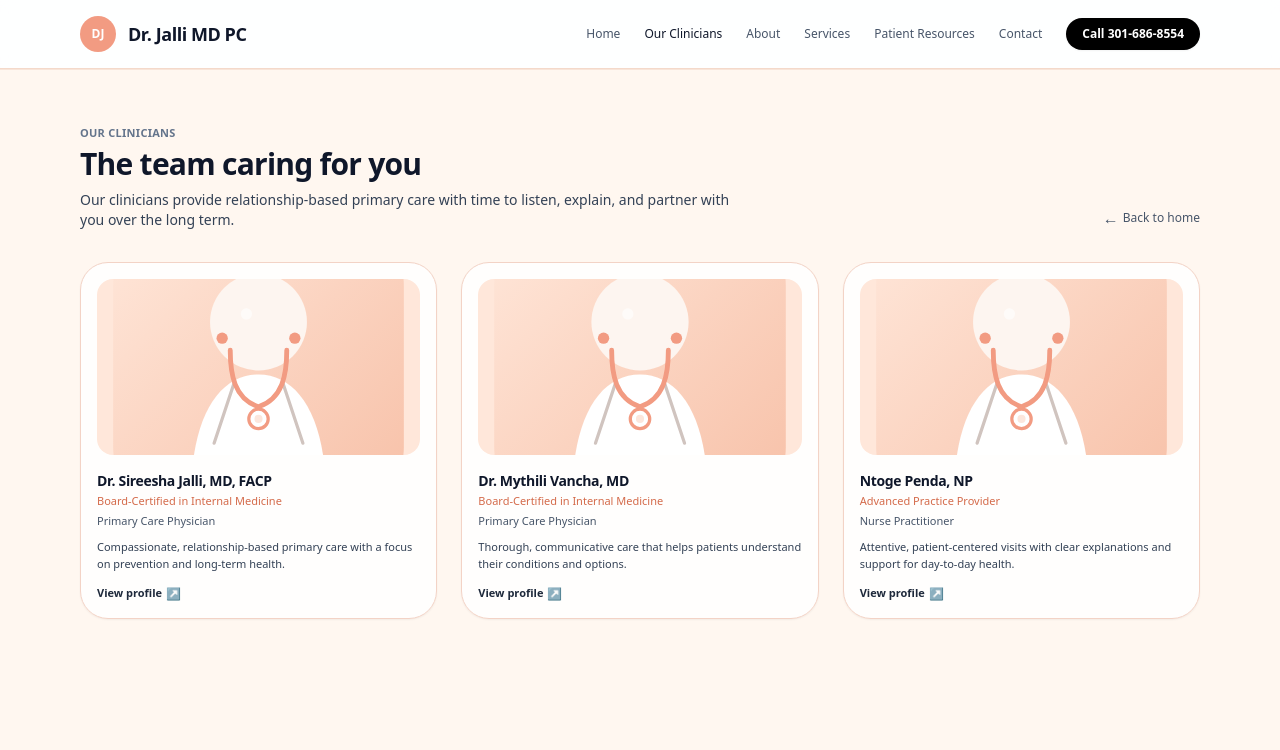
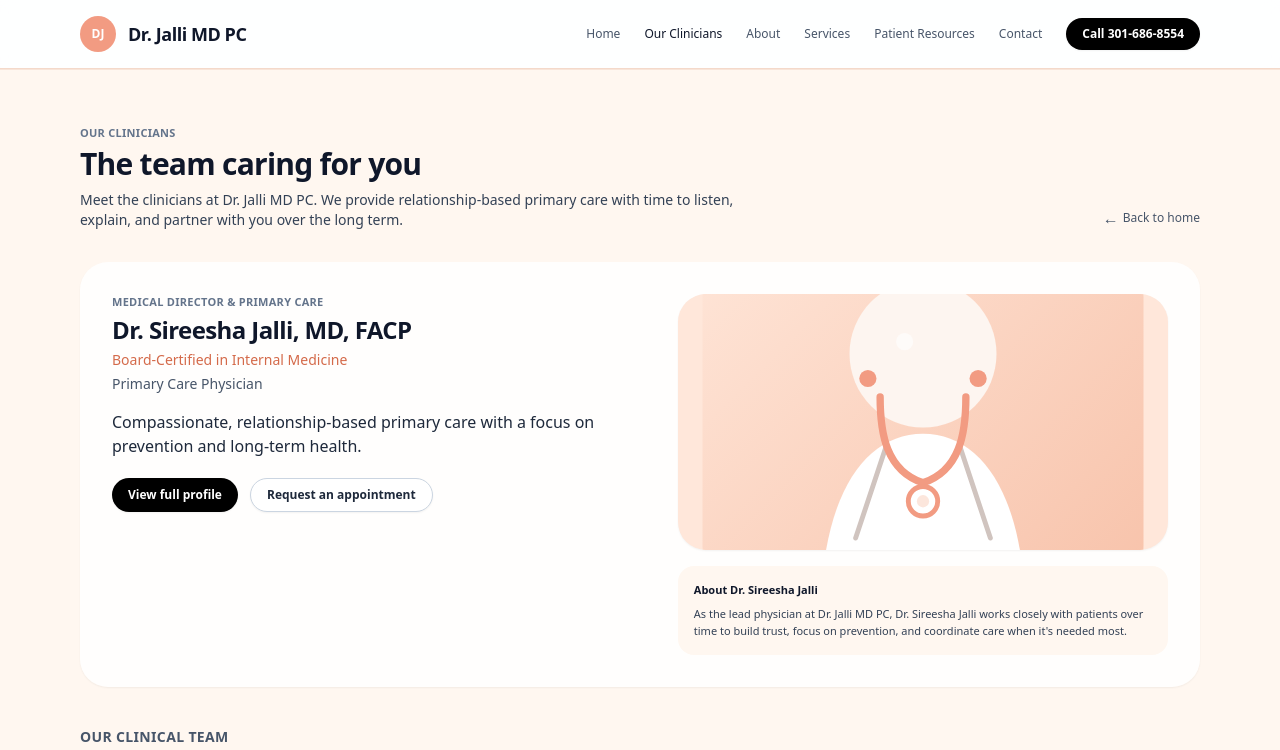
Before and after one commit to roygurijala/drjalli-website, a Next.js app: page /clinicians in a window 1280 px wide. Shown: the top 750 px of the page. Built offline with nearby package versions, Linux system fonts and the light colour scheme.

Commit message:
Update page.tsx
Added Dr. Jalli to be more prominent

```diff
--- a/src/app/clinicians/page.tsx
+++ b/src/app/clinicians/page.tsx
@@ -13,10 +13,15 @@ export const metadata: Metadata = {
 };
 
 export default function CliniciansIndexPage() {
+  // Make sure Dr. Jalli is featured first
+  const primary =
+    doctors.find((d) => d.slug === "sireesha-jalli") ?? doctors[0];
+  const others = doctors.filter((d) => d.slug !== primary.slug);
+
   return (
     <div className="min-h-screen bg-neutralBg pb-16">
       <main className="mx-auto max-w-6xl px-4 pt-10 md:pt-14">
-        {/* Header */}
+        {/* Top heading + back link */}
         <div className="mb-8 flex flex-col gap-3 md:flex-row md:items-end md:justify-between">
           <div>
             <p className="text-[11px] font-semibold uppercase tracking-wide text-slate-500">
@@ -26,8 +31,9 @@ export default function CliniciansIndexPage() {
               The team caring for you
             </h1>
             <p className="mt-2 max-w-2xl text-sm text-slate-700">
-              Our clinicians provide relationship-based primary care with time
-              to listen, explain, and partner with you over the long term.
+              Meet the clinicians at {PRACTICE_NAME}. We provide
+              relationship-based primary care with time to listen, explain, and
+              partner with you over the long term.
             </p>
           </div>
           <Link
@@ -39,15 +45,82 @@ export default function CliniciansIndexPage() {
           </Link>
         </div>
 
-        {/* Grid of clinicians */}
-        <section className="grid gap-6 md:grid-cols-3">
-          {doctors.map((doc) => (
+        {/* Featured clinician: Dr. Jalli */}
+        <section className="mb-10 grid gap-6 rounded-3xl bg-white/85 p-5 shadow-sm md:grid-cols-[minmax(0,1.05fr)_minmax(0,0.95fr)] md:p-8">
+          <div>
+            <p className="text-[11px] font-semibold uppercase tracking-wide text-slate-500">
+              Medical Director & Primary Care
+            </p>
+            <h2 className="mt-1 text-xl font-semibold tracking-tight text-slate-900 md:text-2xl">
+              {primary.name}
+            </h2>
+            {primary.credentials && (
+              <p className="mt-1 text-sm font-medium text-[#D46A4A]">
+                {primary.credentials}
+              </p>
+            )}
+            <p className="mt-1 text-xs text-slate-600 md:text-sm">
+              {primary.title}
+            </p>
+
+            <p className="mt-4 text-sm leading-relaxed text-slate-800 md:text-base">
+              {primary.shortBlurb}
+            </p>
+
+            <div className="mt-5 flex flex-wrap gap-3 text-xs">
+              <Link
+                href={`/clinicians/${primary.slug}`}
+                className="inline-flex items-center justify-center rounded-full bg-black px-4 py-2 text-xs font-semibold text-white shadow-sm hover:bg-slate-900"
+              >
+                View full profile
+              </Link>
+              <Link
+                href="/contact"
+                className="inline-flex items-center justify-center rounded-full border border-slate-300 bg-white px-4 py-2 text-xs font-semibold text-slate-800 shadow-sm hover:bg-slate-50"
+              >
+                Request an appointment
+              </Link>
+            </div>
+          </div>
+
+          <div className="flex flex-col gap-4">
+            <div className="relative h-56 w-full overflow-hidden rounded-3xl bg-[#FFE7DA] shadow-sm md:h-64">
+              <Image
+                src={primary.imageSrc}
+                alt={primary.imageAlt}
+                fill
+                className="object-cover"
+              />
+            </div>
+            <div className="rounded-2xl bg-[#FFF7F0] p-4 text-[11px] text-slate-700">
+              <p className="font-semibold text-slate-900">
+                About {primary.name.split(",")[0]}
+              </p>
+              <p className="mt-2">
+                As the lead physician at {PRACTICE_NAME}, {primary.name.split(
+                  ","
+                )[0]} works closely with patients over time to build trust,
+                focus on prevention, and coordinate care when it&apos;s needed
+                most.
+              </p>
+            </div>
+          </div>
+        </section>
+
+        {/* Other clinicians */}
+        {others.length > 0 && (
+          <section>
+            <h3 className="mb-3 text-sm font-semibold uppercase tracking-wide text-slate-600">
+              Our clinical team
+            </h3>
+            <div className="grid gap-6 md:grid-cols-3">
+              {others.map((doc) => (
                 <Link
                   key={doc.slug}
                   href={`/clinicians/${doc.slug}`}
                   className="group flex flex-col rounded-3xl border border-[#F3D3C6] bg-white/90 p-4 shadow-sm transition hover:-translate-y-0.5 hover:shadow-md"
                 >
-              <div className="relative mb-4 h-44 w-full overflow-hidden rounded-2xl bg-[#FFE7DA]">
+                  <div className="relative mb-4 h-40 w-full overflow-hidden rounded-2xl bg-[#FFE7DA]">
                     <Image
                       src={doc.imageSrc}
                       alt={doc.imageAlt}
@@ -63,7 +136,9 @@ export default function CliniciansIndexPage() {
                       {doc.credentials}
                     </p>
                   )}
-              <p className="mt-1 text-[11px] text-slate-600">{doc.title}</p>
+                  <p className="mt-1 text-[11px] text-slate-600">
+                    {doc.title}
+                  </p>
                   <p className="mt-2 text-[11px] leading-relaxed text-slate-700">
                     {doc.shortBlurb}
                   </p>
@@ -73,7 +148,9 @@ export default function CliniciansIndexPage() {
                   </span>
                 </Link>
               ))}
+            </div>
           </section>
+        )}
       </main>
     </div>
   );
```
Lines whose indentation alone changed are shown as unchanged.
